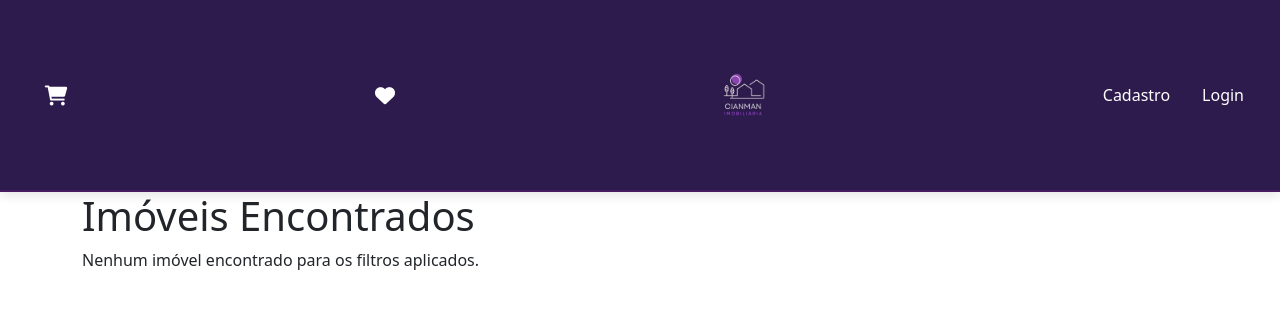
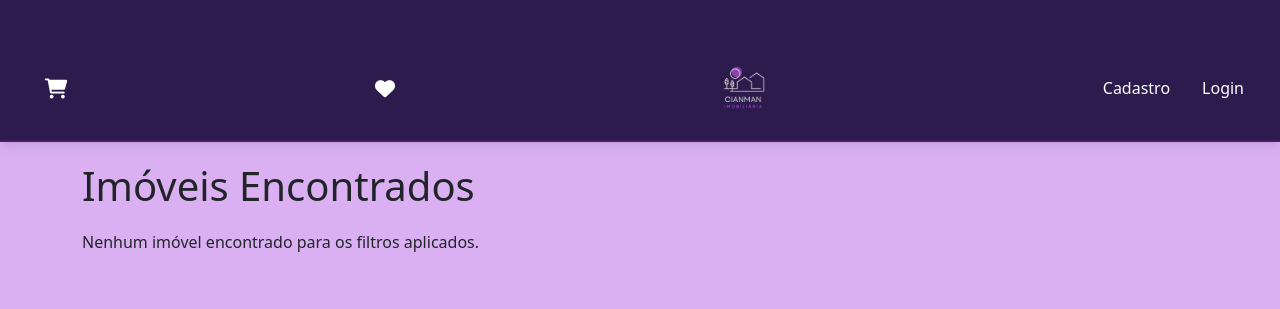
Before and after one commit to annegdornelles/cianmanImoveis, a PHP site: page /filtro.php in a window 1280 px wide. Shown: the top 309 px of the page. Run offline with PHP 8.4, Linux system fonts and the light colour scheme; data that the repository does not hold is empty.

Commit message:
Update stylefiltro.css

```diff
--- a/src/css/stylefiltro.css
+++ b/src/css/stylefiltro.css
@@ -13,7 +13,7 @@ header {
     justify-content: center;
     align-items: center;
     flex-wrap: wrap;
-    height: 130px;
+    height: 80px;
 }
 
 .nav-right {
@@ -28,6 +28,7 @@ header {
     height: 200px;
     object-fit: cover;
     object-position: center;
+
 }
 
 .card:hover {
@@ -35,9 +36,21 @@ header {
 }
 
 .nav-link.text-white {
+
     color: white !important;
 }
 
 .nav-link.text-white:hover{
     text-decoration:underline;
 }
+
+p{
+    margin-top: 20px;
+}
+
+h1{
+    margin-top: 20px;
+}
+body{
+    background-color: #dab0f3;
+}
```
